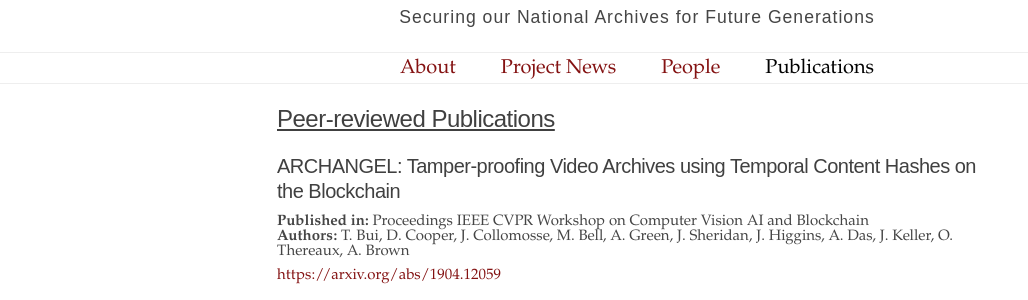
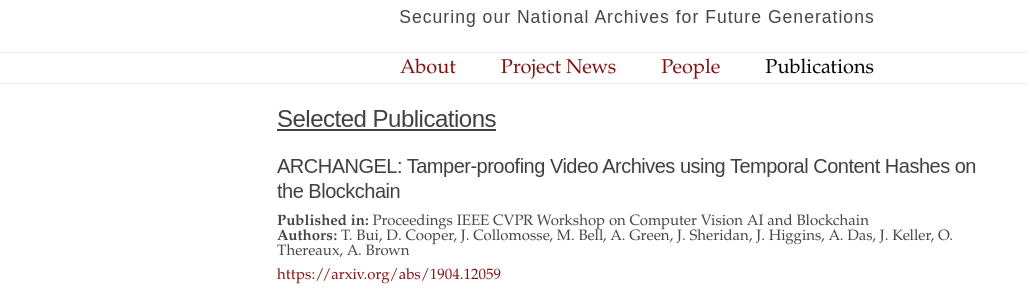
Before and after one commit to archangel-dlt/website, a Jekyll site: the page built from publications.md, in a window 1280 px wide and 900 px high. Shown: the part 213-513 px from the top of the window, without its empty margins (3-1031 px from the left). Built offline with Jekyll 4.4.1, drawn with Linux system fonts in a browser that asks for light colours.

Commit message:
publications

```diff
--- a/publications.md
+++ b/publications.md
@@ -4,7 +4,7 @@ title: Publications
 permalink: /publications/
 ---
 <section class="collection">
-  <h2 class="underline">Peer-reviewed Publications</h2>
+  <h2 class="underline">Selected Publications</h2>
   {% for pub in site.data.pub_peer_reviewed %}
     <div class="publication">
       <h4>{{pub.title}}</h4>
```
